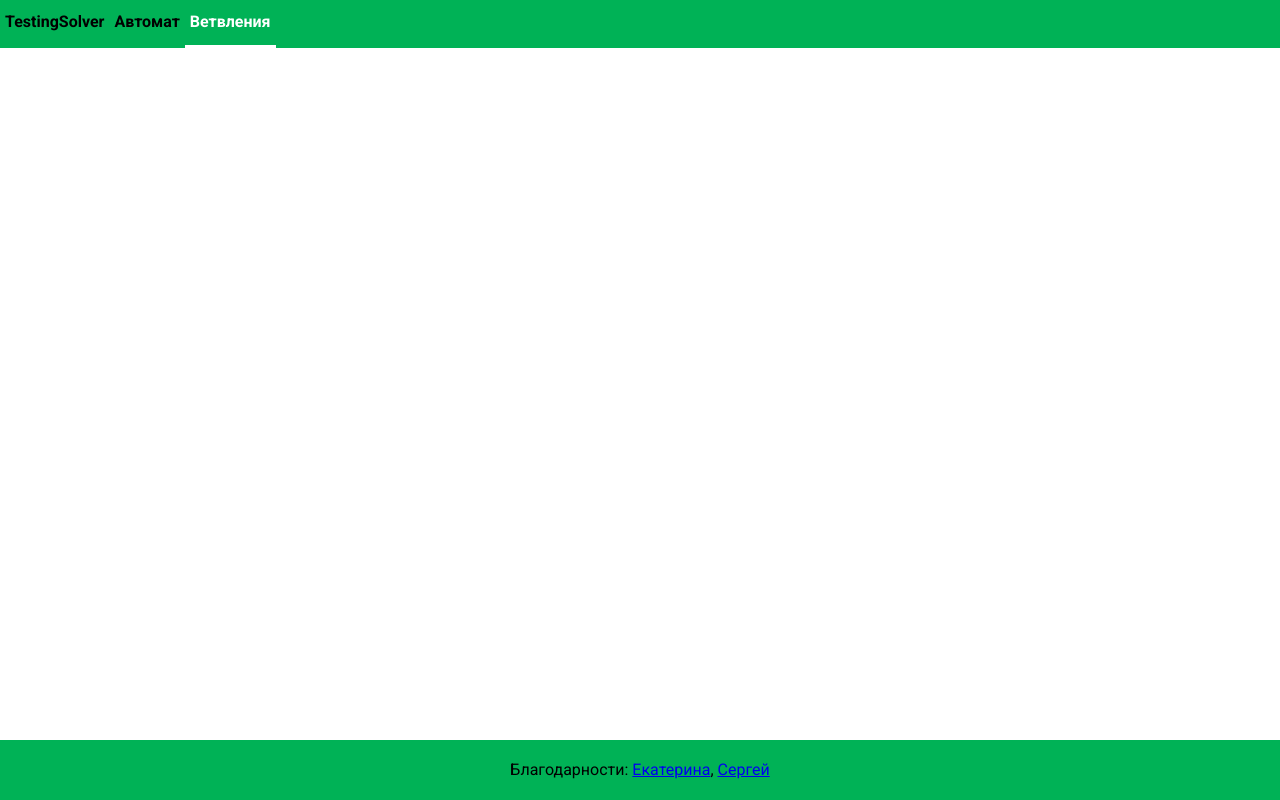
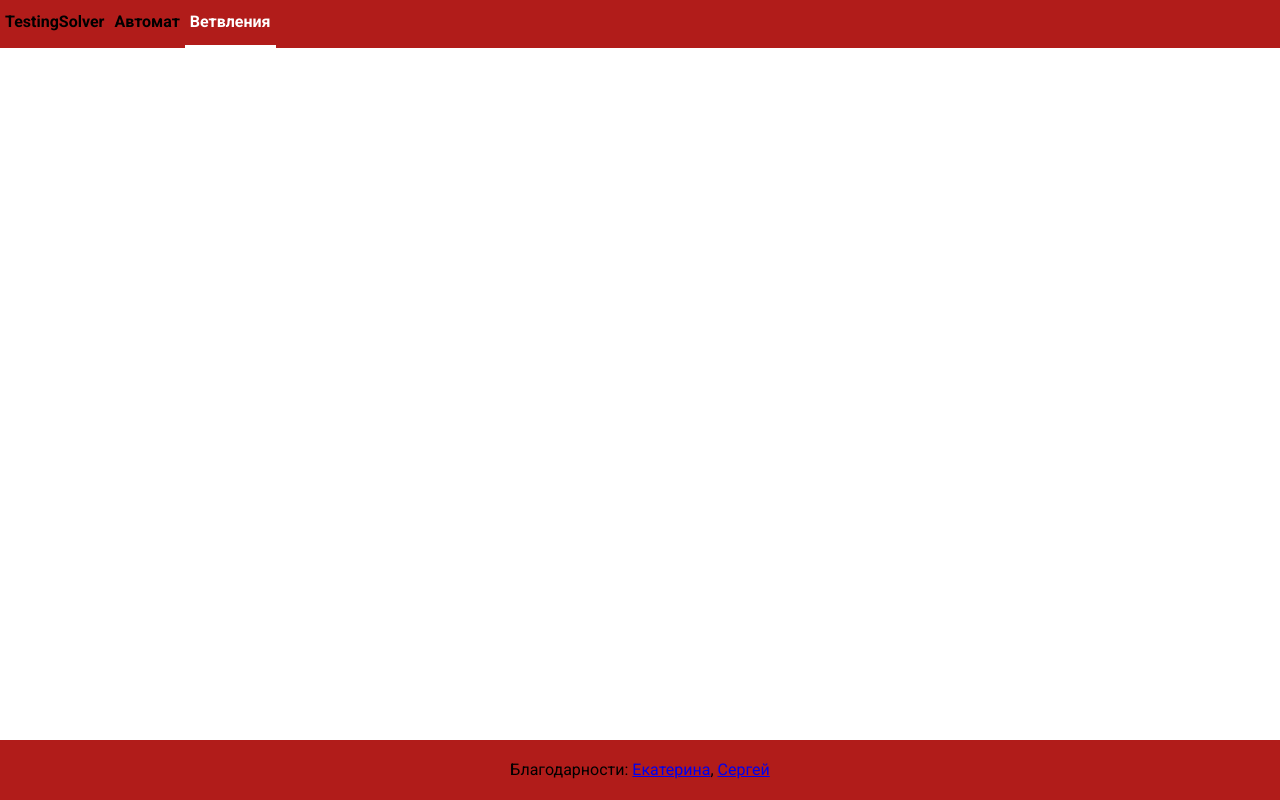
Before and after one commit to Zakhse/hse-testing-solver, a Vue app: page /#/branches in a window 1280 px wide. Built offline with nearby package versions, Linux system fonts and the light colour scheme.

Commit message:
Add random color for each page loading

```diff
--- a/src/assets/_vars.scss
+++ b/src/assets/_vars.scss
@@ -1 +1,2 @@
-$main-color: #00b256;
+// $main-color: #00b256;
+$main-color: var(--main-color)
--- a/src/assets/main.scss
+++ b/src/assets/main.scss
@@ -1,6 +1,7 @@
 html {
     min-height: 100%;
     display: flex;
+    --main-color: #00b256;
 }
 
 body {
--- a/src/main.js
+++ b/src/main.js
@@ -7,8 +7,9 @@ import 'normalize.css';
 import App from './App';
 import router from './router';
 
+document.documentElement.style.setProperty('--main-color', `#${Math.random().toString(16).substr(-6)}`);
+
 Vue.use(ElementUI);
-
 Vue.config.productionTip = false;
 
 /* eslint-disable no-new */
```
